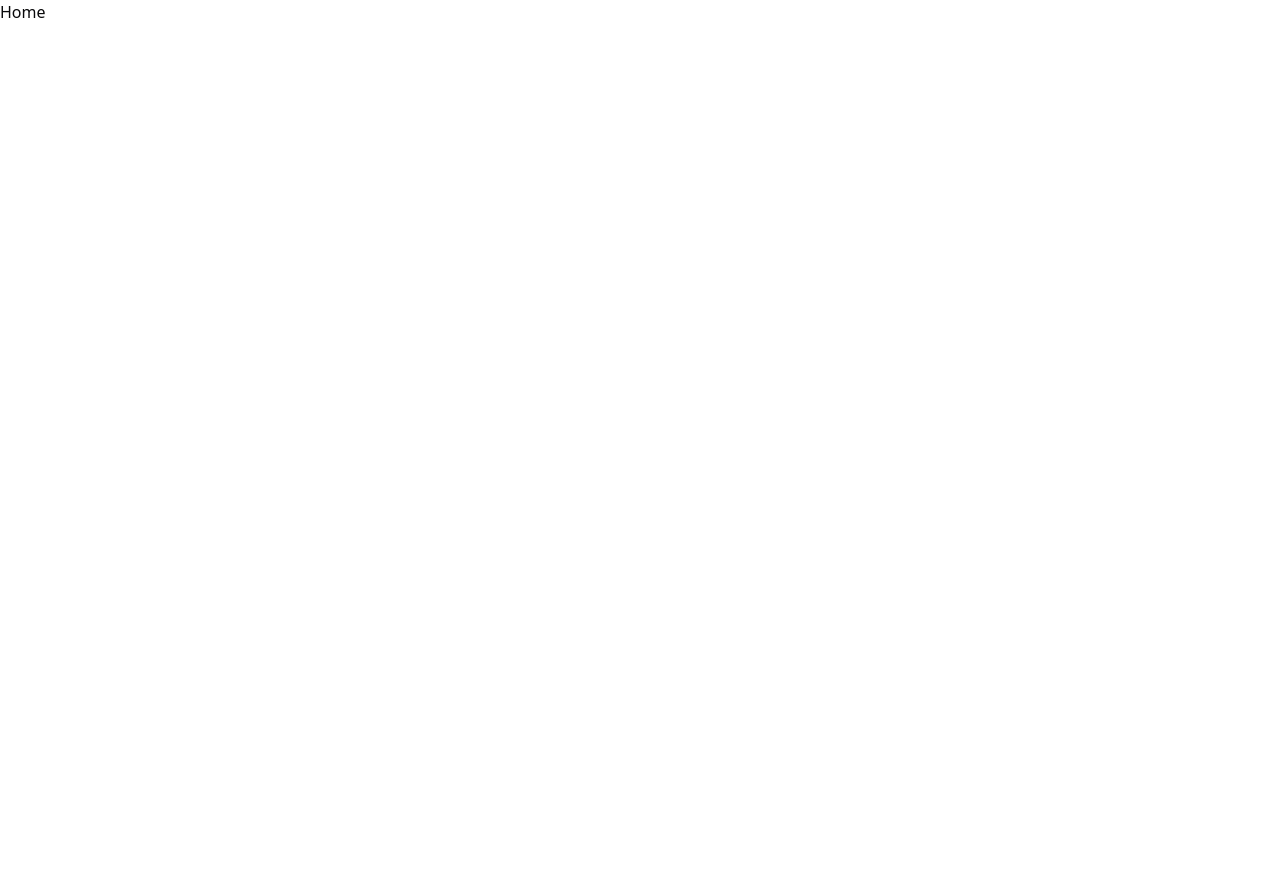
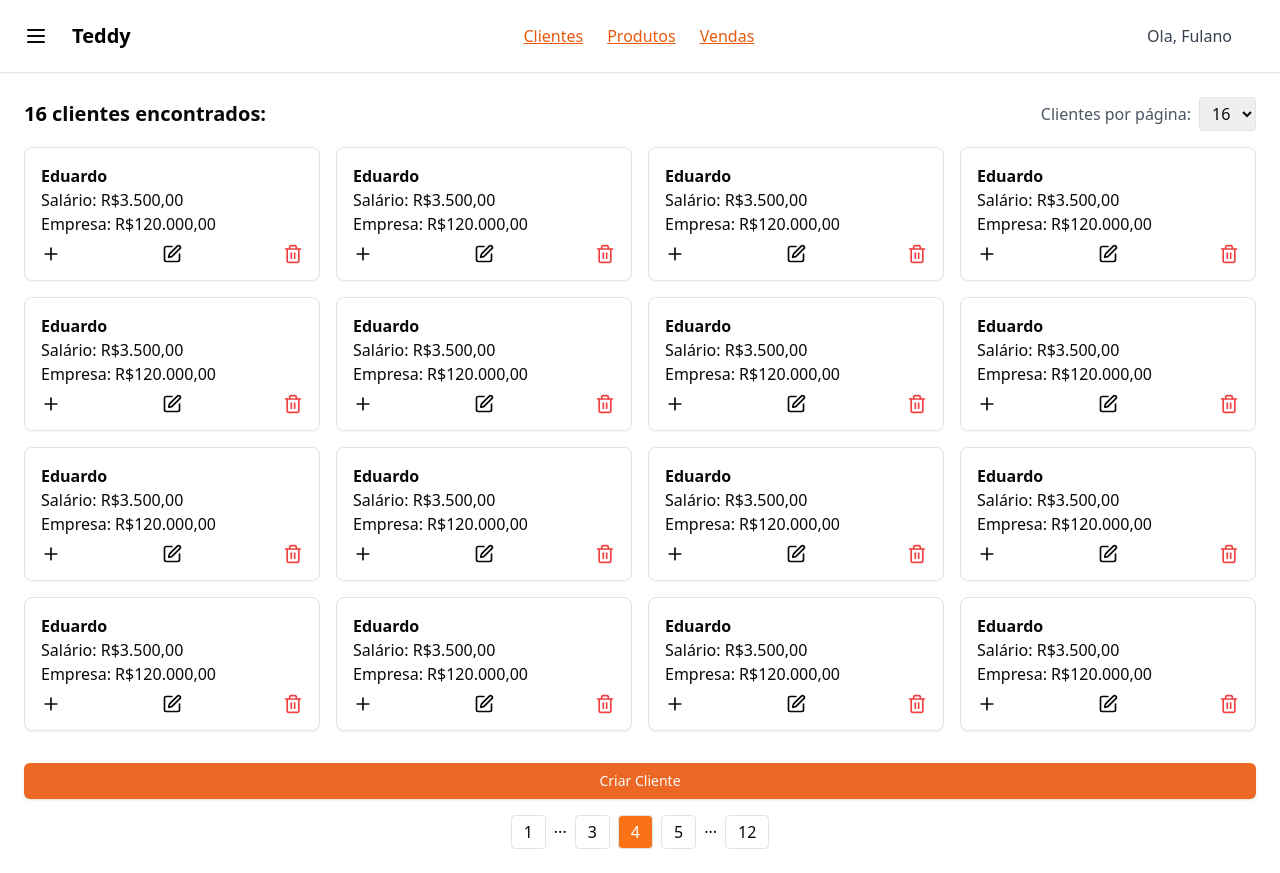
Before and after one commit to stecks10/teddy, a React (Vite) app: page /home in a window 1280 px wide. Before the commit the page ends 800 px from the top, so only its background shows below. Built offline with nearby package versions, Linux system fonts and the light colour scheme.

Commit message:
tela de clientes + modal

```diff
--- /dev/null
+++ b/src/components/ClientModal.tsx
@@ -0,0 +1,40 @@
+import { X } from "lucide-react";
+import { Button } from "./ui/button";
+import { Input } from "./ui/input";
+
+interface ModalProps {
+  isOpen: boolean;
+  onClose: () => void;
+  onSave: () => void;
+}
+
+export function ClienteModal({ isOpen, onClose, onSave }: ModalProps) {
+  if (!isOpen) return null;
+
+  return (
+    <div className="fixed inset-0 flex items-center justify-center bg-black bg-opacity-50">
+      <div className="bg-white p-6 rounded-lg shadow-lg w-96 relative">
+        <button
+          onClick={onClose}
+          className="absolute top-3 right-3 p-2 rounded-full hover:bg-gray-200 transition"
+        >
+          <X size={20} />
+        </button>
+
+        <h2 className="text-xl font-bold mb-4 text-left">Criar Cliente</h2>
+
+        <Input type="text" placeholder="Digite o nome" className="mb-2" />
+        <Input type="text" placeholder="Digite o salário" className="mb-2" />
+        <Input
+          type="text"
+          placeholder="Digite o valor da empresa"
+          className="mb-4"
+        />
+
+        <Button onClick={onSave} className="bg-orange-500 w-full">
+          Criar Cliente
+        </Button>
+      </div>
+    </div>
+  );
+}
--- /dev/null
+++ b/src/components/Clientes.tsx
@@ -0,0 +1,77 @@
+import { useState } from "react";
+import { Plus, Edit, Trash2 } from "lucide-react";
+import { Button } from "./ui/button";
+import { ClienteModal } from "./ClientModal";
+
+export function Clientes() {
+  const [isModalOpen, setIsModalOpen] = useState(false);
+
+  return (
+    <div className="p-6">
+      <div className="flex justify-between items-center mb-4">
+        <h2 className="text-xl font-bold">
+          <span className="text-black font-semibold">16</span> clientes
+          encontrados:
+        </h2>
+
+        <div className="flex items-center gap-2">
+          <span className="text-gray-600">Clientes por página:</span>
+          <select className="border rounded px-2 py-1">
+            <option>16</option>
+            <option>32</option>
+            <option>48</option>
+          </select>
+        </div>
+      </div>
+
+      <div className="grid grid-cols-4 gap-4">
+        {Array.from({ length: 16 }).map((_, index) => (
+          <div key={index} className="border rounded-lg p-4 shadow-sm bg-white">
+            <h3 className="font-bold">Eduardo</h3>
+            <p>Salário: R$3.500,00</p>
+            <p>Empresa: R$120.000,00</p>
+            <div className="flex justify-between mt-2">
+              <button className="text-lg">
+                <Plus size={20} />
+              </button>
+              <button className="text-lg">
+                <Edit size={20} />
+              </button>
+              <button className="text-lg text-red-500">
+                <Trash2 size={20} />
+              </button>
+            </div>
+          </div>
+        ))}
+      </div>
+
+      <Button
+        className="bg-[#ec6724] hover:bg-orange-500 w-52 mt-8 min-w-full"
+        onClick={() => setIsModalOpen(true)}
+      >
+        Criar Cliente
+      </Button>
+
+      <ClienteModal
+        isOpen={isModalOpen}
+        onClose={() => setIsModalOpen(false)}
+        onSave={() => {
+          console.log("Cliente salvo!");
+          setIsModalOpen(false);
+        }}
+      />
+
+      <div className="flex justify-center mt-4 space-x-2">
+        <button className="px-3 py-1 border rounded">1</button>
+        <span>...</span>
+        <button className="px-3 py-1 border rounded">3</button>
+        <button className="px-3 py-1 border rounded bg-orange-500 text-white">
+          4
+        </button>
+        <button className="px-3 py-1 border rounded">5</button>
+        <span>...</span>
+        <button className="px-3 py-1 border rounded">12</button>
+      </div>
+    </div>
+  );
+}
--- /dev/null
+++ b/src/components/Header.tsx
@@ -0,0 +1,28 @@
+import { Menu } from "lucide-react";
+
+export function Header() {
+  return (
+    <header className="flex items-center justify-between p-4 border-b shadow-sm bg-white">
+      <div className="flex items-center gap-4">
+        <button className="p-2 rounded-mb hover:bg-gray-100">
+          <Menu size={24} />
+        </button>
+        <div className="text-xl font-bold text-orange-600">
+          <span className="text-black">Teddy</span>
+        </div>
+      </div>
+      <nav className="flex gap-6 text-gray-600">
+        <a href="#" className="text-orange-600 font-medium underline">
+          Clientes
+        </a>
+        <a href="#" className="text-orange-600 font-medium underline">
+          Produtos
+        </a>
+        <a href="#" className="text-orange-600 font-medium underline">
+          Vendas
+        </a>
+      </nav>
+      <div className="text-gray-700 font-medium mr-8"> Ola, Fulano</div>
+    </header>
+  );
+}
--- a/src/screens/Home.tsx
+++ b/src/screens/Home.tsx
@@ -1,3 +1,11 @@
+import { Clientes } from "@/components/Clientes";
+import { Header } from "@/components/Header";
+
 export function Home() {
-  return <h1>Home</h1>;
+  return (
+    <>
+      <Header />
+      <Clientes />
+    </>
+  );
 }
```
